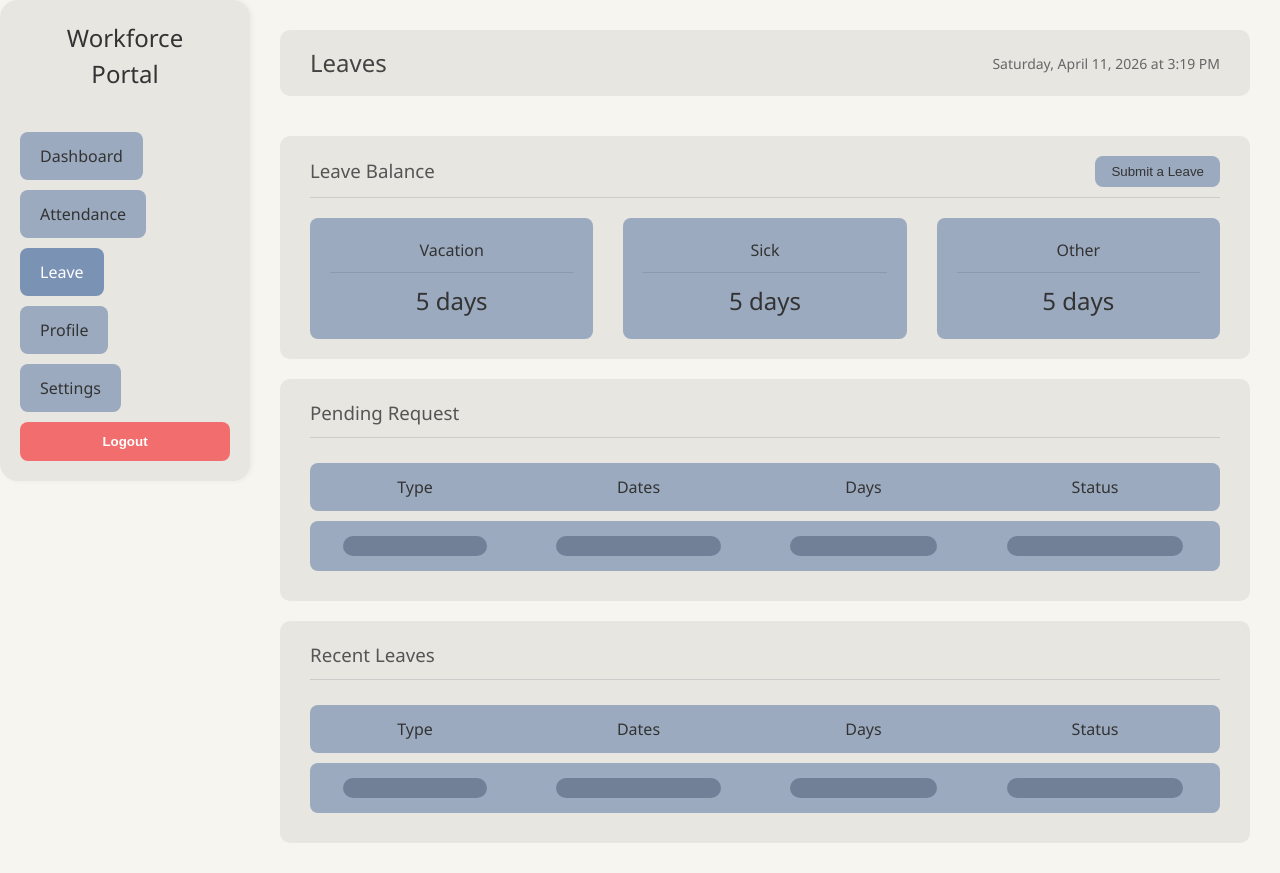
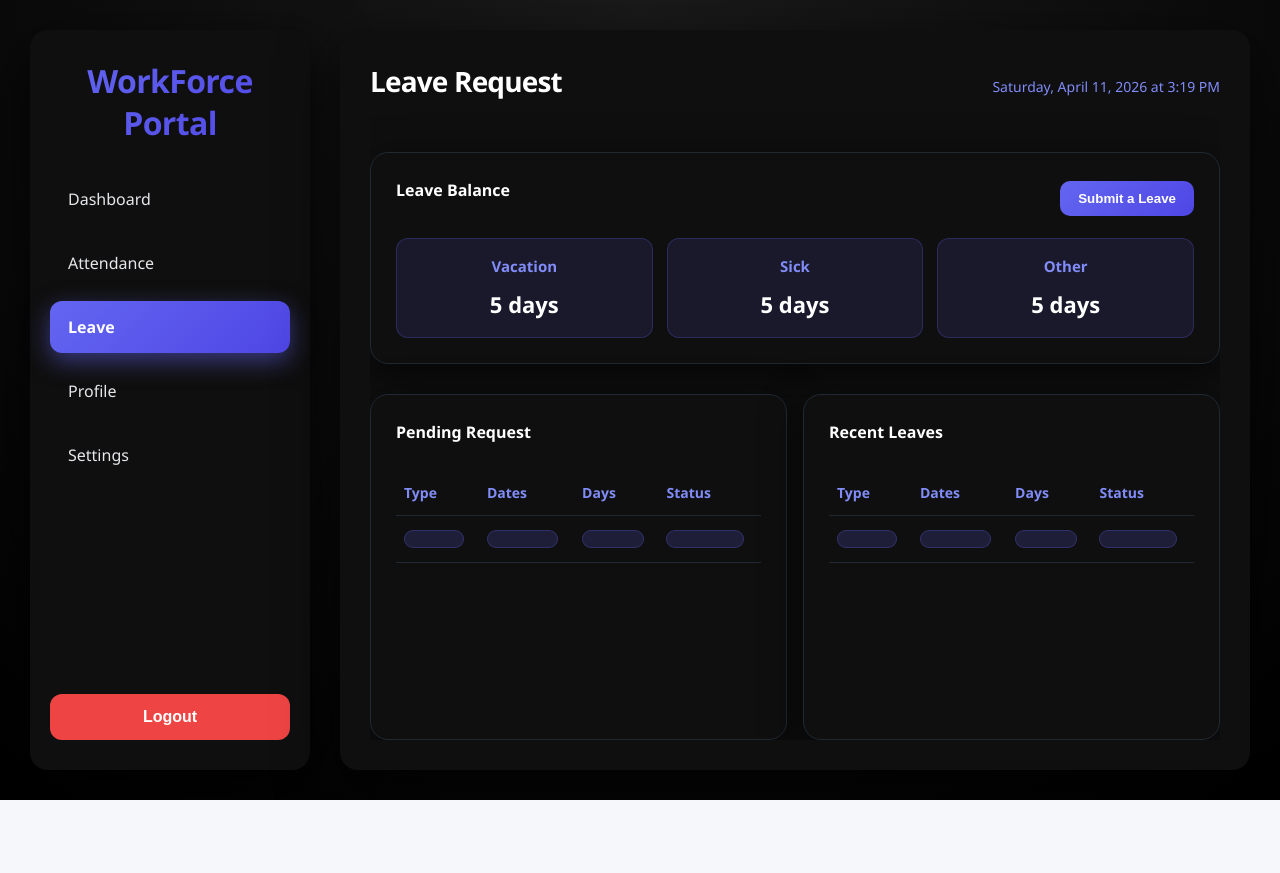
Before and after one commit to Harukino1/IT342-Salindato-WorkforcePortal, a React app in the folder frontend/: page /leave in a window 1280 px wide. After the commit the page ends 800 px from the top, so only its background shows below. Built offline with nearby package versions, Linux system fonts and the light colour scheme; the HTML template or start-up script is replaced by a standard one.

Commit message:
style(ui): fixing the UI
fixed UI of the LeaveRequest page to correspond with the other pages UI

```diff
--- a/frontend/src/components/LeaveRequest.css
+++ b/frontend/src/components/LeaveRequest.css
@@ -1,195 +1,282 @@
-.leave-container {
-  display: flex;
-  min-height: 100vh;
-  background-color: #f7f5f0;
-  font-family: 'Segoe UI', Tahoma, Geneva, Verdana, sans-serif;
+.leave-page * {
+  box-sizing: border-box;
+  margin: 0;
+  padding: 0;
 }
 
-/* Sidebar Styling (Assuming it might be shared, but styling here for completeness) */
-.sidebar {
-  width: 250px;
-  background-color: #e8e6e1;
-  padding: 20px;
+.leave-page.shell {
+  display: flex;
+  height: 100vh;
+  font-family: 'Segoe UI', Tahoma, Geneva, Verdana, sans-serif;
+  background: radial-gradient(circle at top, #1a1a1a, #000);
+  overflow: hidden;
+  color: #e5e7eb;
+  gap: 30px;
+  padding: 30px;
+  box-sizing: border-box;
+}
+
+.leave-page .sidebar {
+  width: 280px;
+  height: 100%;
+  background: #0f0f0f;
   display: flex;
   flex-direction: column;
-  box-shadow: 2px 0 5px rgba(0,0,0,0.05);
+  padding: 30px 20px;
+  border-radius: 18px;
+  box-shadow: 0 20px 60px rgba(0, 0, 0, 0.8);
+  flex-shrink: 0;
 }
 
-.sidebar h2 {
-  text-align: center;
-  margin-bottom: 40px;
-  color: #333;
-  font-weight: 300;
+.leave-page .sidebar__brand {
+  padding: 0;
+  margin-bottom: 0;
 }
 
-.nav-link {
+.leave-page .logo {
+  width: 100%;
+  font-size: 32px;
+  font-weight: 700;
+  background: linear-gradient(135deg, #6366f1, #4f46e5);
+  -webkit-background-clip: text;
+  -webkit-text-fill-color: transparent;
+  background-clip: text;
+  color: transparent;
+  margin-bottom: 30px;
   display: block;
-  padding: 12px 20px;
-  margin-bottom: 10px;
-  background-color: #9baabf;
-  color: #333;
-  text-decoration: none;
-  border-radius: 8px;
   text-align: center;
-  font-weight: 500;
-  border: none;
-  cursor: pointer;
-  font: inherit;
+  line-height: 1.3;
+  letter-spacing: -0.02em;
 }
 
-.nav-link.active {
-  background-color: #7a93b5;
+.leave-page .nav {
+  display: flex;
+  flex-direction: column;
+  gap: 12px;
+  flex-grow: 1;
+}
+
+.leave-page .nav-item {
+  background: transparent;
+  border: none;
+  color: #e5e7eb;
+  padding: 14px 18px;
+  border-radius: 12px;
+  text-align: left;
+  cursor: pointer;
+  font-size: 16px;
+  transition: all 0.3s ease;
+  display: flex;
+  align-items: center;
+  user-select: none;
+}
+
+.leave-page .nav-item:hover {
+  background: linear-gradient(135deg, #6366f1, #4f46e5);
   color: #fff;
 }
 
-.logout-btn {
-  margin-top: auto;
-  background-color: #f26d6d;
-  color: white;
-  padding: 12px 20px;
+.leave-page .nav-item--active {
+  background: linear-gradient(135deg, #6366f1, #4f46e5);
+  color: #fff;
+  font-weight: 600;
+  box-shadow: 0 8px 25px rgba(99, 102, 241, 0.5);
+}
+
+.leave-page .sidebar__spacer {
+  flex: 1;
+}
+
+.leave-page .sidebar__logout {
+  background: #ef4444;
   border: none;
-  border-radius: 8px;
+  padding: 14px;
+  border-radius: 12px;
+  color: #fff;
   cursor: pointer;
   font-weight: bold;
+  font-size: 16px;
+  transition: 0.3s ease;
+  margin-top: auto;
 }
 
-/* Main Content Styling */
-.main-content {
+.leave-page .sidebar__logout:hover {
+  box-shadow: 0 10px 30px rgba(239, 68, 68, 0.5);
+}
+
+.leave-page .main {
   flex: 1;
+  height: 100%;
+  background: #0f0f0f;
+  border-radius: 18px;
   padding: 30px;
   display: flex;
   flex-direction: column;
-  gap: 20px;
+  box-sizing: border-box;
+  box-shadow: 0 20px 60px rgba(0, 0, 0, 0.7);
+  opacity: 1;
+  animation: fadeIn 0.4s;
 }
 
-/* Header */
-.page-header {
-  display: flex;
-  justify-content: space-between;
-  align-items: center;
-  background-color: #e8e6e1;
-  padding: 15px 30px;
-  border-radius: 10px;
+@keyframes fadeIn {
+  from { opacity: 0; }
+  to { opacity: 1; }
 }
 
-.page-header h1 {
-  margin: 0;
-  font-size: 24px;
-  font-weight: 400;
-  color: #444;
+.leave-page .content {
+  flex: 1;
+  padding: 0;
+  display: flex;
+  flex-direction: column;
+  gap: 30px;
+  overflow: hidden;
 }
 
-.date-time {
-  color: #666;
-  font-size: 14px;
+.leave-page .page-header {
+  display: flex;
+  align-items: baseline;
+  justify-content: space-between;
+  margin-bottom: 20px;
 }
 
-/* Base Section Styling */
-.section-container {
-  background-color: #e8e6e1;
-  border-radius: 10px;
-  padding: 20px 30px;
+.leave-page .page-title {
+  font-size: 28px;
+  font-weight: 700;
+  color: #ffffff;
+  letter-spacing: -0.03em;
 }
 
-/* Leave Balance Section */
-.balance-header {
+.leave-page .page-datetime {
+  font-size: 14px;
+  color: #818cf8;
+}
+
+.leave-page .card {
+  background: #0f0f0f;
+  border-radius: 18px;
+  border: 1px solid #1f2933;
+  padding: 25px;
+  display: flex;
+  flex-direction: column;
+  overflow: hidden;
+  box-shadow: 0 10px 40px rgba(0, 0, 0, 0.6);
+}
+
+.leave-page .card__title {
+  font-size: 16px;
+  font-weight: 600;
+  color: #ffffff;
+  margin-bottom: 16px;
+  text-align: left;
+}
+
+.leave-page .top-row {
+  display: grid;
+  grid-template-columns: 1fr;
+  gap: 16px;
+}
+
+.leave-page .bottom-row {
+  display: grid;
+  grid-template-columns: 1fr 1fr;
+  gap: 16px;
+  flex: 1;
+  min-height: 0;
+}
+
+.leave-page .balance-header {
   display: flex;
   justify-content: space-between;
   align-items: center;
   margin-bottom: 20px;
-  border-bottom: 1px solid #ccc;
-  padding-bottom: 10px;
 }
 
-.balance-header h3 {
-  margin: 0;
-  font-weight: 400;
-  color: #555;
+.leave-page .submit-leave-btn {
+  background: linear-gradient(135deg, #6366f1, #4f46e5);
+  border: none;
+  border-radius: 10px;
+  padding: 10px 18px;
+  color: #fff;
+  cursor: pointer;
+  font-weight: 700;
+  transition: box-shadow 0.3s ease, opacity 0.3s ease;
 }
 
-.submit-leave-btn {
-  background-color: #9baabf;
-  border: none;
-  border-radius: 8px;
-  padding: 8px 16px;
-  color: #333;
-  cursor: pointer;
-  font-weight: 500;
+.leave-page .submit-leave-btn:hover {
+  box-shadow: 0 8px 24px rgba(99, 102, 241, 0.45);
 }
 
-.balance-cards {
-  display: flex;
-  gap: 30px;
+.leave-page .balance-cards {
+  display: grid;
+  grid-template-columns: repeat(3, 1fr);
+  gap: 14px;
 }
 
-.balance-card {
-  background-color: #9baabf;
-  flex: 1;
-  padding: 20px;
-  border-radius: 8px;
-  text-align: center;
-  color: #333;
-}
-
-.balance-card h4 {
-  margin: 0 0 10px 0;
-  border-bottom: 1px solid rgba(0,0,0,0.1);
-  padding-bottom: 10px;
-  font-weight: 400;
-}
-
-.balance-card p {
-  margin: 0;
-  font-size: 24px;
-}
-
-/* Table Sections */
-.table-header {
-  margin-bottom: 15px;
-  border-bottom: 1px solid #ccc;
-  padding-bottom: 10px;
-}
-
-.table-header h3 {
-  margin: 0;
-  font-weight: 400;
-  color: #555;
-}
-
-.custom-table {
-  width: 100%;
-  border-collapse: separate;
-  border-spacing: 0 10px;
-}
-
-.custom-table th {
-  background-color: #9baabf;
-  padding: 12px;
-  font-weight: 400;
-  text-align: center;
-  color: #333;
-}
-
-.custom-table th:first-child { border-top-left-radius: 8px; border-bottom-left-radius: 8px; }
-.custom-table th:last-child { border-top-right-radius: 8px; border-bottom-right-radius: 8px; }
-
-.table-row {
-  background-color: #9baabf;
-  border-radius: 8px;
-}
-
-.table-row td {
-  padding: 15px;
+.leave-page .balance-card {
+  padding: 16px;
+  border-radius: 12px;
+  border: 1px solid rgba(99, 102, 241, 0.25);
+  background: rgba(99, 102, 241, 0.12);
   text-align: center;
 }
 
-.table-row td:first-child { border-top-left-radius: 8px; border-bottom-left-radius: 8px; }
-.table-row td:last-child { border-top-right-radius: 8px; border-bottom-right-radius: 8px; }
+.leave-page .balance-card h4 {
+  color: #818cf8;
+  margin-bottom: 10px;
+  font-size: 15px;
+}
 
-.placeholder-pill {
-  background-color: #718096;
-  height: 20px;
+.leave-page .balance-card p {
+  color: #ffffff;
+  font-size: 22px;
+  font-weight: 700;
+}
+
+.leave-page .table-header {
+  margin-bottom: 10px;
+}
+
+.leave-page .custom-table {
+  width: 100%;
+  border-collapse: collapse;
+  font-size: 14px;
+}
+
+.leave-page .custom-table thead tr {
+  border-bottom: 1px solid #1f2933;
+}
+
+.leave-page .custom-table th {
+  padding: 12px 8px;
+  text-align: left;
+  font-size: 14px;
+  font-weight: 600;
+  color: #818cf8;
+}
+
+.leave-page .table-row {
+  border-bottom: 1px solid #1f2933;
+}
+
+.leave-page .table-row td {
+  padding: 14px 8px;
+  color: #e5e7eb;
+}
+
+.leave-page .placeholder-pill {
+  background: rgba(99, 102, 241, 0.18);
+  border: 1px solid rgba(99, 102, 241, 0.28);
+  height: 18px;
   border-radius: 10px;
-  margin: 0 auto;
-  width: 80%;
+  width: 90%;
 }
+
+@media (max-width: 1024px) {
+  .leave-page .bottom-row {
+    grid-template-columns: 1fr;
+  }
+
+  .leave-page .balance-cards {
+    grid-template-columns: 1fr;
+  }
+}
--- a/frontend/src/pages/LeaveRequest.jsx
+++ b/frontend/src/pages/LeaveRequest.jsx
@@ -22,32 +22,36 @@ const LeaveRequest = () => {
   };
 
   return (
-    <div className="leave-container">
-      {/* Sidebar - This might be a separate component in your actual app */}
+    <div className="leave-page shell">
       <aside className="sidebar">
-        <h2>Workforce<br/>Portal</h2>
-        <nav>
-          <button className="nav-link" onClick={() => navigate('/dashboard')}>Dashboard</button>
-          <button className="nav-link" onClick={() => navigate('/attendance')}>Attendance</button>
-          <button className="nav-link active">Leave</button>
-          <button className="nav-link" onClick={() => navigate('/profile')}>Profile</button>
-          <button className="nav-link" onClick={() => navigate('/settings')}>Settings</button>
-        </nav>
-        <button className="logout-btn" onClick={handleLogout}>Logout</button>
+        <div className="sidebar__brand">
+          <span className="logo">WorkForce<br />Portal</span>
+        </div>
+
+        <div className="nav">
+          <div className="nav-item" onClick={() => navigate('/dashboard')} role="button">Dashboard</div>
+          <div className="nav-item" onClick={() => navigate('/attendance')} role="button">Attendance</div>
+          <div className="nav-item nav-item--active" role="button" aria-current="page">Leave</div>
+          <div className="nav-item" onClick={() => navigate('/profile')} role="button">Profile</div>
+          <div className="nav-item" onClick={() => navigate('/settings')} role="button">Settings</div>
+        </div>
+
+        <div className="sidebar__spacer" />
+
+        <button className="sidebar__logout" onClick={handleLogout}>Logout</button>
       </aside>
 
-      {/* Main Content Area */}
-      <main className="main-content">
-        {/* Header */}
-        <header className="page-header">
-          <h1>Leaves</h1>
-          <span className="date-time">{currentDate}</span>
-        </header>
+      <main className="main">
+        <div className="content">
+          <div className="page-header">
+            <h1 className="page-title">Leave Request</h1>
+            <span className="page-datetime">{currentDate}</span>
+          </div>
 
-        {/* Leave Balance Section */}
-        <section className="section-container">
+          <div className="top-row">
+            <section className="card">
               <div className="balance-header">
-            <h3>Leave Balance</h3>
+                <h3 className="card__title">Leave Balance</h3>
                 <button className="submit-leave-btn">Submit a Leave</button>
               </div>
               <div className="balance-cards">
@@ -65,11 +69,12 @@ const LeaveRequest = () => {
                 </div>
               </div>
             </section>
+          </div>
 
-        {/* Pending Request Section */}
-        <section className="section-container">
+          <div className="bottom-row">
+            <section className="card">
               <div className="table-header">
-            <h3>Pending Request</h3>
+                <h3 className="card__title">Pending Request</h3>
               </div>
               <table className="custom-table">
                 <thead>
@@ -81,7 +86,6 @@ const LeaveRequest = () => {
                   </tr>
                 </thead>
                 <tbody>
-              {/* Placeholder row matching the mockup */}
                   <tr className="table-row">
                     <td><div className="placeholder-pill"></div></td>
                     <td><div className="placeholder-pill"></div></td>
@@ -92,10 +96,9 @@ const LeaveRequest = () => {
               </table>
             </section>
 
-        {/* Recent Leaves Section */}
-        <section className="section-container">
+            <section className="card">
               <div className="table-header">
-            <h3>Recent Leaves</h3>
+                <h3 className="card__title">Recent Leaves</h3>
               </div>
               <table className="custom-table">
                 <thead>
@@ -107,7 +110,6 @@ const LeaveRequest = () => {
                   </tr>
                 </thead>
                 <tbody>
-              {/* Placeholder row matching the mockup */}
                   <tr className="table-row">
                     <td><div className="placeholder-pill"></div></td>
                     <td><div className="placeholder-pill"></div></td>
@@ -117,6 +119,8 @@ const LeaveRequest = () => {
                 </tbody>
               </table>
             </section>
+          </div>
+        </div>
       </main>
     </div>
   );
```
Lines whose indentation alone changed are shown as unchanged.
